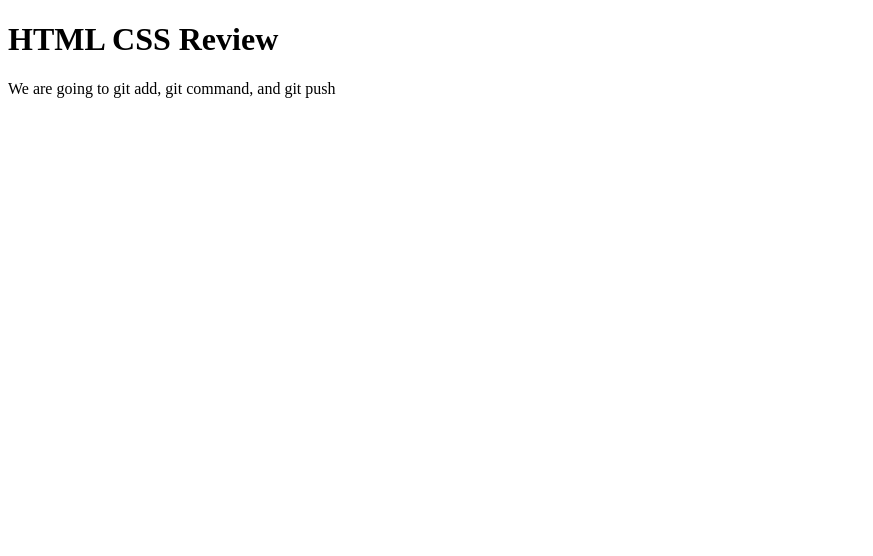
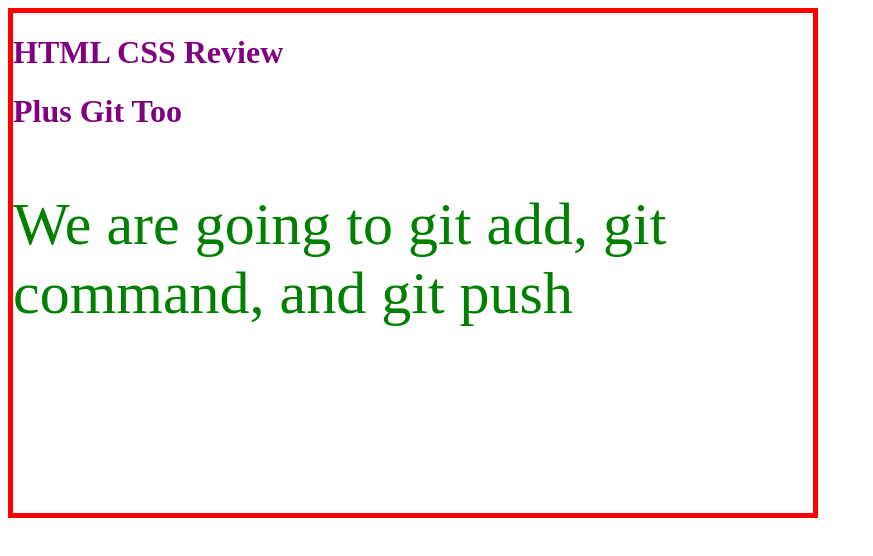
Before and after one commit to edonohue8/htmlcssreview, a plain HTML site: page index.html in a window 1280 px wide. Shown: the whole page, without its empty margins (0-873 px from the left). Drawn offline with Linux system fonts and the light colour scheme.

Commit message:
added css file and styling

```diff
--- /dev/null
+++ b/index.css
@@ -0,0 +1,20 @@
+.blue{
+    color: blue;
+}
+.green{
+    color: green;
+}
+#large {
+    font-size: 60px;
+}
+h1{
+    color: purple;
+}
+
+.box{
+    width: 800px;
+    height: 500px;
+    border-style: solid;
+    border-color: red;
+    border-width: 5px;
+}
--- a/index.html
+++ b/index.html
@@ -3,13 +3,15 @@
 <head>
     <meta charset="UTF-8">
     <meta name="viewport" content="width=device-width, initial-scale=1.0">
+    <link rel="stylesheet" type="text/css" href="index.css" />
     <title>Document</title>
 </head>
 <body>
-    <div>
+    <div class="blue box">
         <h1>HTML CSS Review</h1>
         <div>
-            <p>We are going to git add, git command, and git push</p>
+            <h1>Plus Git Too</h1>
+            <p class="green" id="large">We are going to git add, git command, and git push</p>
         </div>
     </div>
 </body>
```
